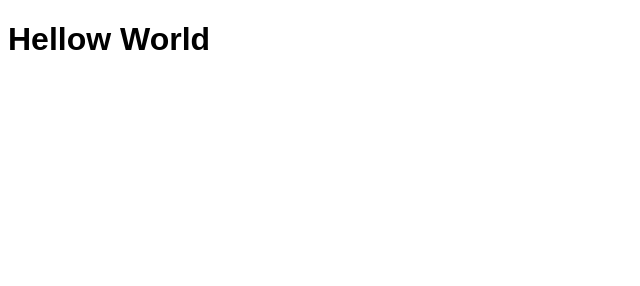
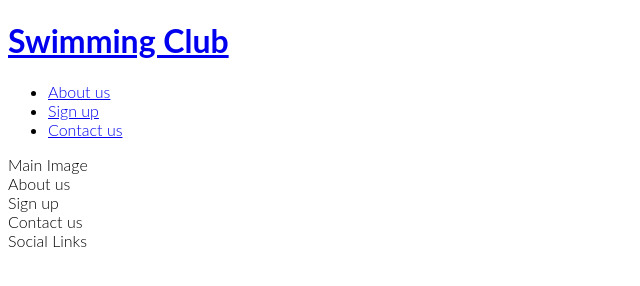
Before and after one commit to Malik784/Swimming-club, a plain HTML site: page index.html in a window 1280 px wide. Shown: the whole page, without its empty margins (0-640 px from the left). Drawn offline with Linux system fonts and the light colour scheme.

Commit message:
Add google fonts and remove default margins and padding

```diff
--- a/assets/css/style.css
+++ b/assets/css/style.css
@@ -1,3 +1,13 @@
+@import url('https://fonts.googleapis.com/css2?family=Lato:wght@300&family=Oswald:wght@300&display=swap')
+
+*{
+    padding: 0;
+    margin: 0;
+    box-sizing: border-box;
+    color: black;
+}
+
 body{
-    font-family: arial;
+    font-family: Lato, sans-serif;
+    font-weight: 300;
 }
--- a/index.html
+++ b/index.html
@@ -11,6 +11,57 @@
     <title>Swimming club</title>
 </head>
 <body>
-    <h1>Hellow World</h1>
+    <header><a href="index.html">
+        <h1>Swimming Club</h1>
+    </a>
+
+    <nav>
+        <ul>
+
+
+
+            <li>
+                <a href="index.html">About us</a>
+            </li>
+
+
+            <li>
+                <a href="#">Sign up</a>
+            </li>
+
+
+            <li> <a href="#">Contact us</a></li>
+
+
+
+
+
+    </ul>
+
+
+    </nav>
+
+
+
+    </header>
+
+
+
+
+
+
+    <section>Main Image</section>
+
+
+
+
+
+
+
+
+    <section>About us </section>
+    <section>Sign up</section>
+    <section>Contact us</section>
+    <footer>Social Links</footer>
 </body>
 </html>
```
